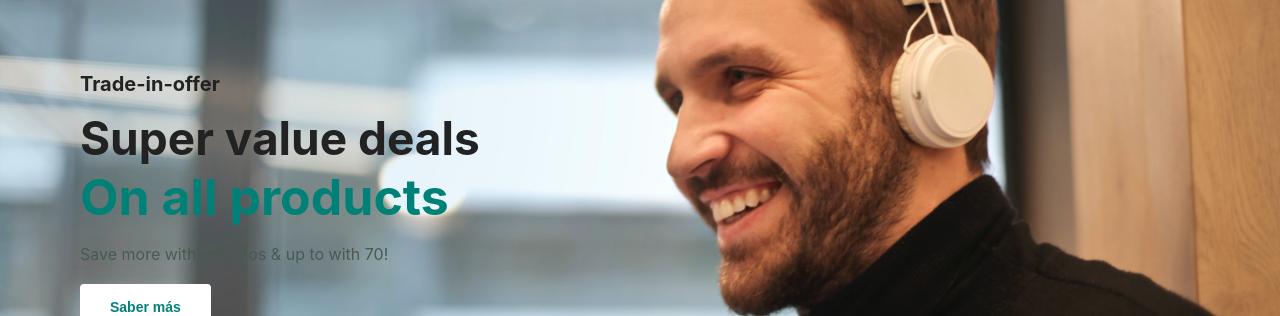
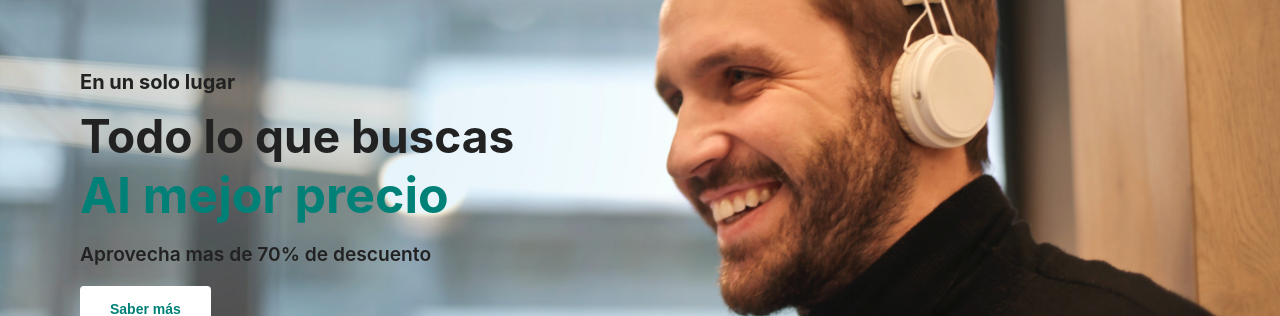
Before and after one commit to davidboxler/Ecommerce_React_CoderHouse, a React (Create React App) app: page / in a window 1280 px wide. Shown: the part 239-555 px from the top of the page. Built offline with nearby package versions, Linux system fonts and the light colour scheme; no server answers; the database is empty.

Commit message:
se agregan cambios proyecto

```diff
--- a/src/components/hero/Hero.js
+++ b/src/components/hero/Hero.js
@@ -4,10 +4,10 @@ import './Hero.scss'
 const Hero = () => {
   return (
     <section id='hero'>
-        <h4>Trade-in-offer</h4>
-        <h2>Super value deals</h2>
-        <h1>On all products</h1>
-        <p>Save more with coupnos & up to with 70!</p>
+        <h4>En un solo lugar</h4>
+        <h2>Todo lo que buscas</h2>
+        <h1>Al mejor precio</h1>
+        <p>Aprovecha mas de 70% de descuento</p>
         <button className='normal'>Saber más</button>
     </section>
   )
--- a/src/components/hero/Hero.scss
+++ b/src/components/hero/Hero.scss
@@ -17,6 +17,11 @@
 #hero h1 {
     color: #008178;
 }
+#hero p {
+    font-size: 1.2rem;
+    color: #222;
+    font-weight: 600;
+}
 #hero button {
     background-color: #fff;
     color: #008178;
```
Also changed, not shown: public/assets/img/banner2.jpg.
